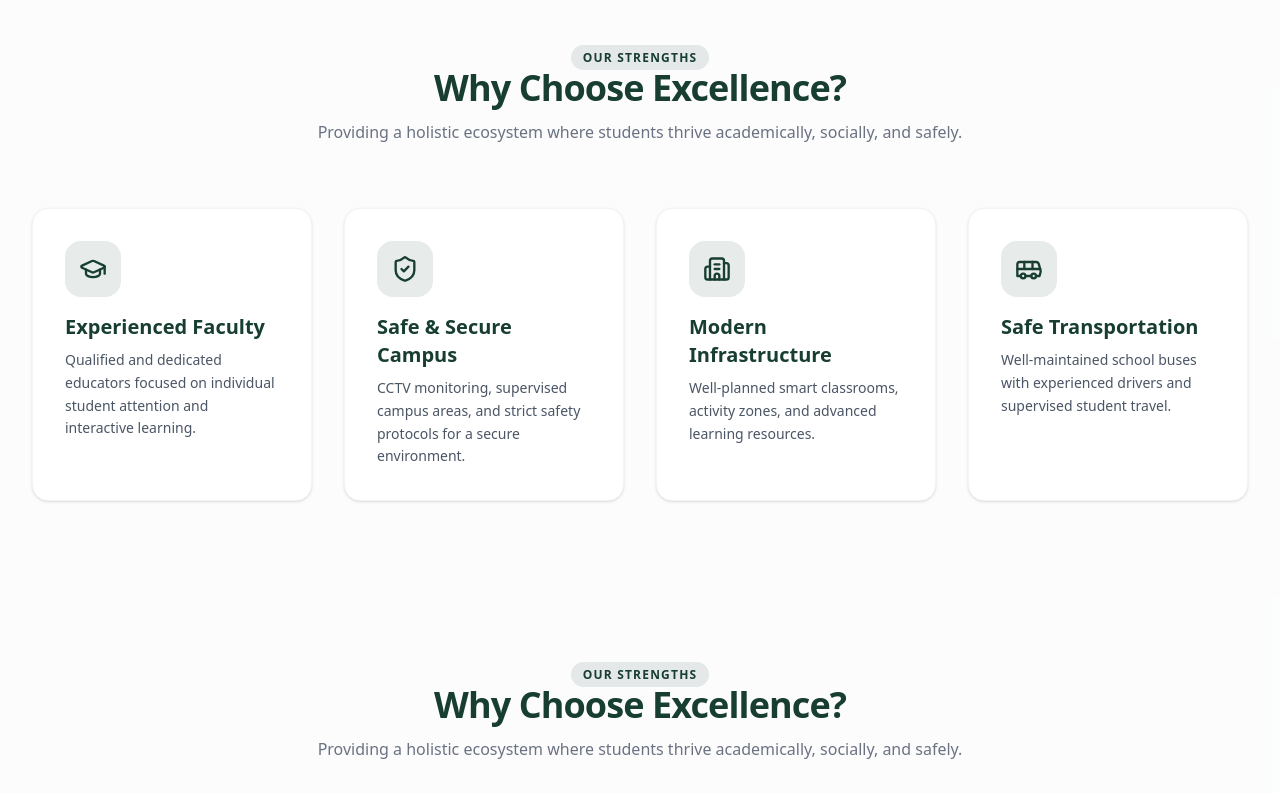
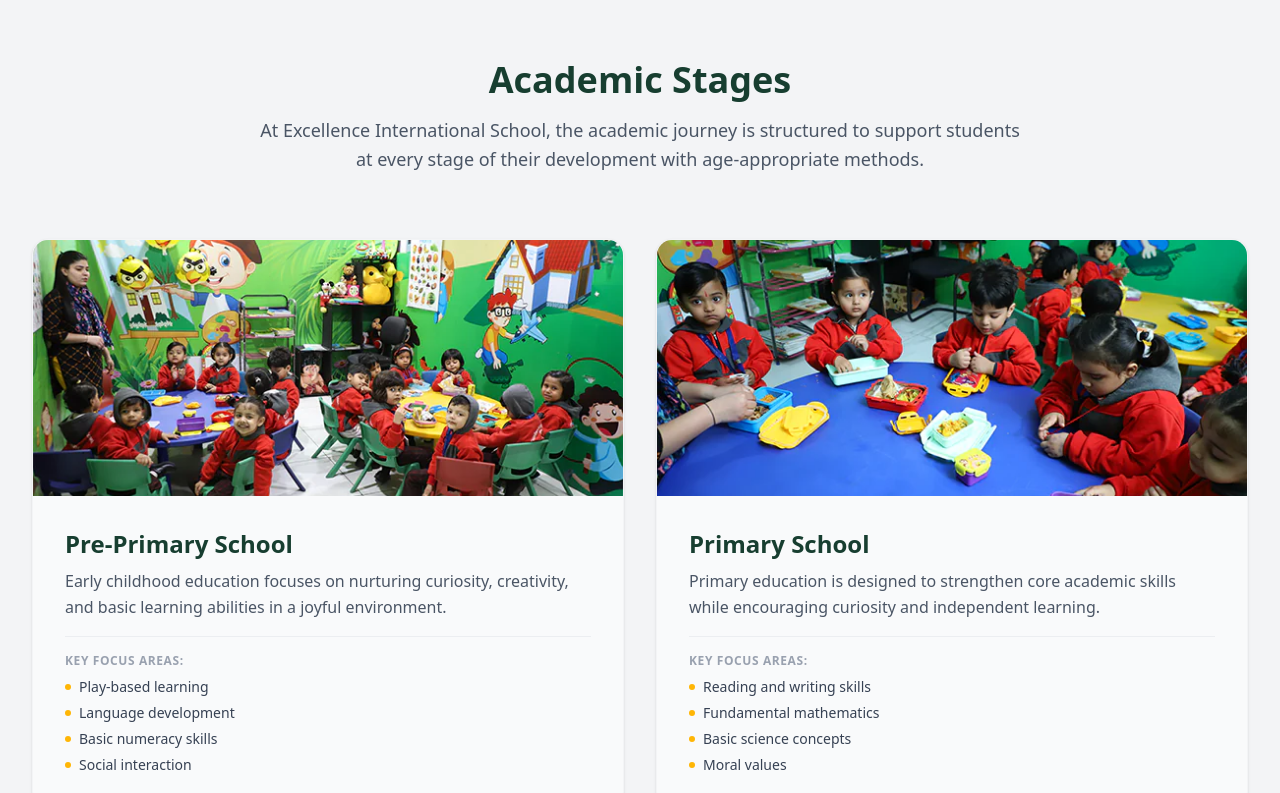
Before and after one commit to abhisheksamriya/DETTROIN-INT-Abhishek-Website, a Next.js app: page / in a window 1280 px wide. Shown: the part 2200-2993 px from the top of the page. Built offline with nearby package versions, Linux system fonts and the light colour scheme.

Commit message:
anaimations done

```diff
--- a/components/AcademicStages.tsx
+++ b/components/AcademicStages.tsx
@@ -1,51 +1,67 @@
-import { features } from "@/constant/contant";
+"use client";
+
+import { stages } from "@/constant/contant";
+import Image from "next/image";
 import { motion } from "framer-motion";
 
-export default function WhyChooseUs() {
+export default function AcademicStages() {
   return (
-    <section className="py-20 bg-gray-50/50 overflow-hidden">
+    <section className="py-16 md:py-24 bg-gray-100 overflow-hidden">
       <div className="max-w-7xl mx-auto px-4 sm:px-6 lg:px-8">
 
         <motion.div
-          initial={{ opacity: 0, y: 30 }}
-          whileInView={{ opacity: 1, y: 0 }}
+          initial={{ opacity: 0, filter: "blur(10px)" }}
+          whileInView={{ opacity: 1, filter: "blur(0px)" }}
           viewport={{ once: true }}
-          transition={{ duration: 0.6 }}
-          className="text-center max-w-2xl mx-auto mb-16 space-y-3"
+          transition={{ duration: 0.7 }}
+          className="text-center max-w-3xl mx-auto mb-16 space-y-4"
         >
-          <span className="text-xs font-bold uppercase tracking-widest text-brand-green bg-brand-green/10 px-3 py-1 rounded-full">
-            Our Strengths
-          </span>
-          <h2 className="text-3xl md:text-4xl font-extrabold text-brand-green tracking-tight">
-            Why Choose Excellence?
+          <h2 className="text-3xl md:text-4xl font-extrabold text-brand-green">
+            Academic Stages
           </h2>
-          <p className="text-gray-500 text-base">
-            Providing a holistic ecosystem where students thrive academically, socially, and safely.
+          <p className="text-gray-600 text-base md:text-lg leading-relaxed">
+            At Excellence International School, the academic journey is structured to support students at every stage of their development with age-appropriate methods.
           </p>
         </motion.div>
 
-        <div className="grid grid-cols-1 md:grid-cols-2 lg:grid-cols-4 gap-8">
-          {features.map((item, index) => {
-            const IconComponent = item.icon;
-            return (
-              <motion.div
-                key={index}
-                initial={{ opacity: 0, y: 40 }}
-                whileInView={{ opacity: 1, y: 0 }}
-                viewport={{ once: true }}
-                transition={{ duration: 0.5, delay: index * 0.1 }} // Stagger effect
-                className="bg-white p-8 rounded-2xl shadow-sm border border-gray-100 hover:shadow-xl hover:-translate-y-1 transition-all duration-300 flex flex-col justify-between"
-              >
+        <div className="grid grid-cols-1 md:grid-cols-2 gap-8">
+          {stages.map((stage, index) => (
+            <motion.div
+              key={index}
+              initial={{ opacity: 0, x: index % 2 === 0 ? -40 : 40 }}
+              whileInView={{ opacity: 1, x: 0 }}
+              viewport={{ once: true }}
+              transition={{ duration: 0.6, delay: 0.1 }}
+              className="bg-gray-50 rounded-2xl overflow-hidden border border-gray-100 shadow-sm hover:shadow-xl transition-all duration-300 flex flex-col justify-between group"
+            >
+              <div className="relative h-56 sm:h-64 overflow-hidden bg-gray-200">
+                <Image
+                  src={stage.image}
+                  alt={stage.title}
+                  fill
+                  className="object-cover group-hover:scale-105 transition-transform duration-500"
+                />
+              </div>
+
+              <div className="p-6 md:p-8 space-y-4 flex-1 flex flex-col justify-between">
                 <div>
-                  <div className="mb-4 bg-brand-green/10 text-brand-green w-14 h-14 rounded-2xl flex items-center justify-center">
-                    <IconComponent size={28} />
+                  <h3 className="text-2xl font-bold text-brand-green mb-2">{stage.title}</h3>
+                  <p className="text-gray-600 text-sm md:text-base leading-relaxed mb-4">{stage.desc}</p>
+
+                  <div className="space-y-1.5 border-t border-gray-200/60 pt-4">
+                    <p className="text-xs font-semibold uppercase tracking-wider text-gray-400 mb-2">Key Focus Areas:</p>
+                    {stage.points.map((pt, i) => (
+                      <div key={i} className="flex items-center gap-2 text-sm text-gray-700">
+                        <span className="w-1.5 h-1.5 rounded-full bg-brand-yellow"></span>
+                        <span>{pt}</span>
+                      </div>
+                    ))}
                   </div>
-                  <h3 className="text-xl font-bold text-brand-green mb-2">{item.title}</h3>
-                  <p className="text-gray-600 text-sm leading-relaxed">{item.desc}</p>
                 </div>
-              </motion.div>
-            );
-          })}
+              </div>
+
+            </motion.div>
+          ))}
         </div>
 
       </div>
--- a/components/WhyChooseUs.tsx
+++ b/components/WhyChooseUs.tsx
@@ -1,3 +1,5 @@
+"use client";
+
 import { features } from "@/constant/contant";
 import { motion } from "framer-motion";
 
@@ -7,10 +9,10 @@ export default function WhyChooseUs() {
       <div className="max-w-7xl mx-auto px-4 sm:px-6 lg:px-8">
 
         <motion.div
-          initial={{ opacity: 0, y: 30 }}
+          initial={{ opacity: 0, y: 20 }}
           whileInView={{ opacity: 1, y: 0 }}
           viewport={{ once: true }}
-          transition={{ duration: 0.6 }}
+          transition={{ duration: 0.5 }}
           className="text-center max-w-2xl mx-auto mb-16 space-y-3"
         >
           <span className="text-xs font-bold uppercase tracking-widest text-brand-green bg-brand-green/10 px-3 py-1 rounded-full">
@@ -30,10 +32,10 @@ export default function WhyChooseUs() {
             return (
               <motion.div
                 key={index}
-                initial={{ opacity: 0, y: 40 }}
-                whileInView={{ opacity: 1, y: 0 }}
+                initial={{ opacity: 0, scale: 0.9, y: 30 }}
+                whileInView={{ opacity: 1, scale: 1, y: 0 }}
                 viewport={{ once: true }}
-                transition={{ duration: 0.5, delay: index * 0.1 }} // Stagger effect
+                transition={{ duration: 0.4, delay: index * 0.12 }}
                 className="bg-white p-8 rounded-2xl shadow-sm border border-gray-100 hover:shadow-xl hover:-translate-y-1 transition-all duration-300 flex flex-col justify-between"
               >
                 <div>
```
